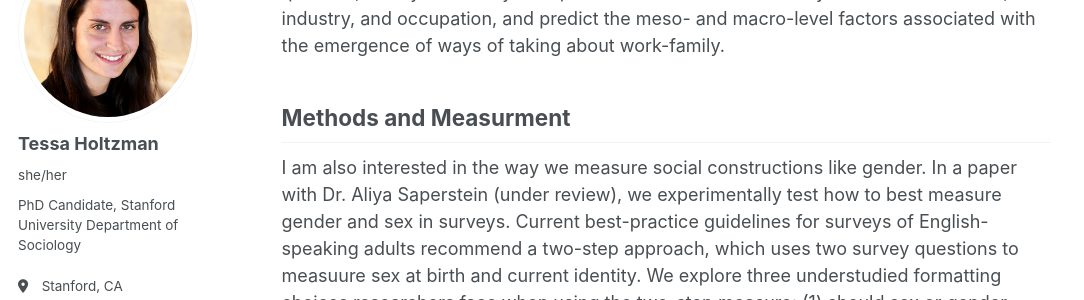
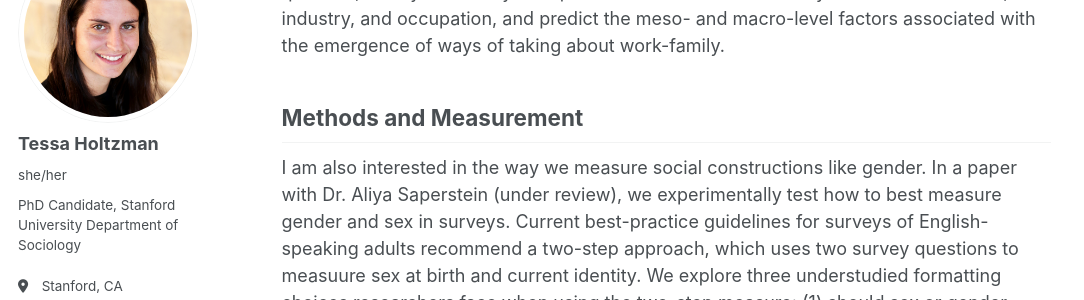
Before and after one commit to tessaholtzman/tessaholtzman.github.io, a Jekyll site: the page built from _pages/research.md, in a window 1280 px wide and 900 px high, scrolled down 740 px. Shown: the part 156-456 px from the top of the window, without its empty margins (0-1084 px from the left). Built offline with Jekyll 4.4.1, drawn with Linux system fonts in a browser that asks for light colours; a script that is not in the unit is left out.

```diff
--- a/_pages/research.md
+++ b/_pages/research.md
@@ -14,5 +14,5 @@ Dr. Christin Munsch and I examine the extent of flexwork discontent among U.S. w
 
 In my dissertation, I explore the research question: How do workplaces participate in defining and institutionalizing the boundaries between work and family? To answer this question, I analyze the way workplaces “talk” about work-family benefits across time, industry, and occupation, and predict the meso- and macro-level factors associated with the emergence of ways of taking about work-family.
 
-## Methods and Measurment
+## Methods and Measurement
 I am also interested in the way we measure social constructions like gender. In a paper with Dr. Aliya Saperstein (under review), we experimentally test how to best measure gender and sex in surveys. Current best-practice guidelines for surveys of English-speaking adults recommend a two-step approach, which uses two survey questions to measuure sex at birth and current identity. We explore three understudied formatting choices researchers face when using the two-step measure: (1) should sex or gender terms be used for the current identity item, (2) should the two questions appear on the same page or different pages in online surveys, and (3) in which order should the response options be presented? We find that researchers using the two-step approach can improve data quality by using gender terms for the current gender identity, and using a page break in online surveys. Varying the response option order does not have measurable effects on data quality.
```
Also changed, not shown: _pages/teaching.md (+2 -0 lines).
